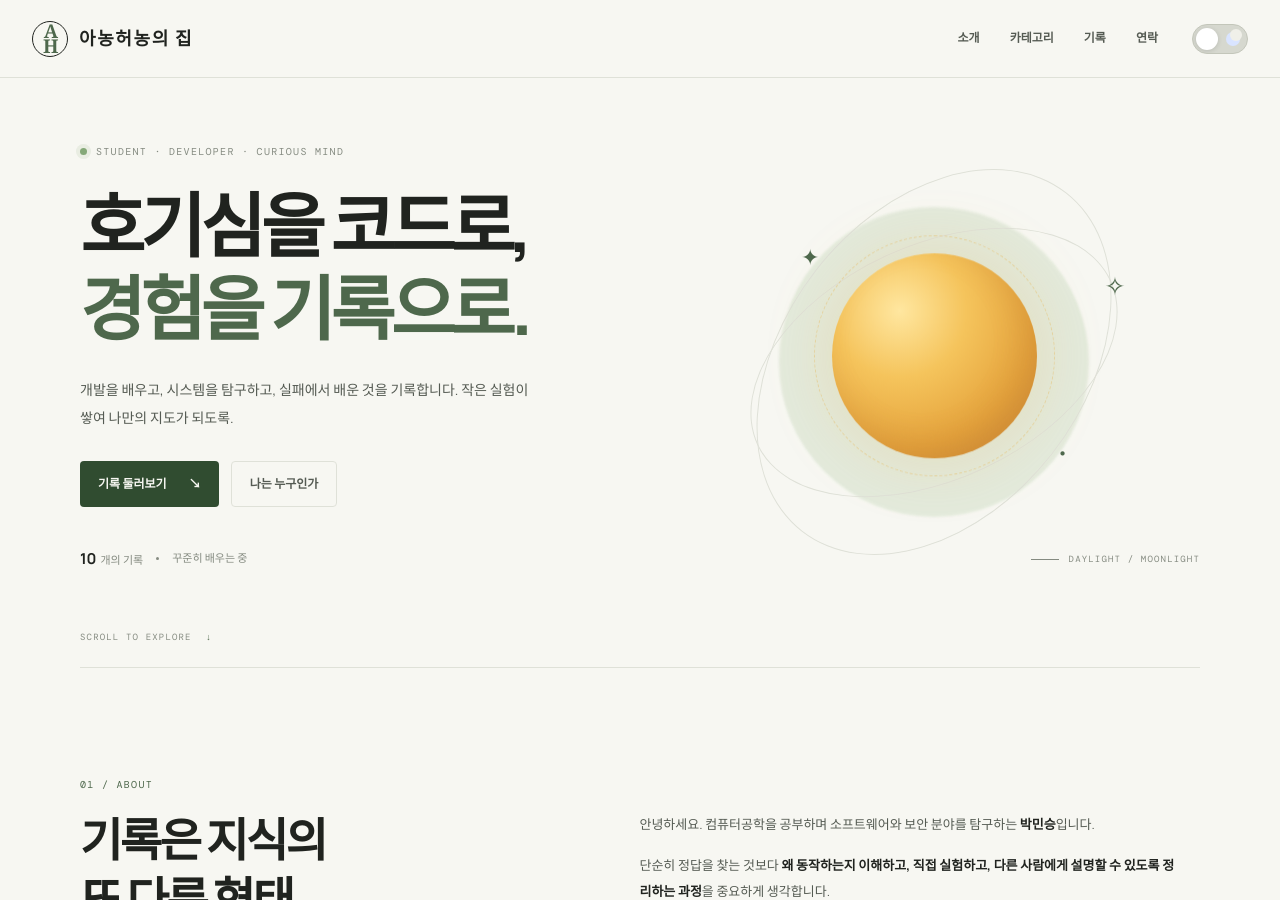
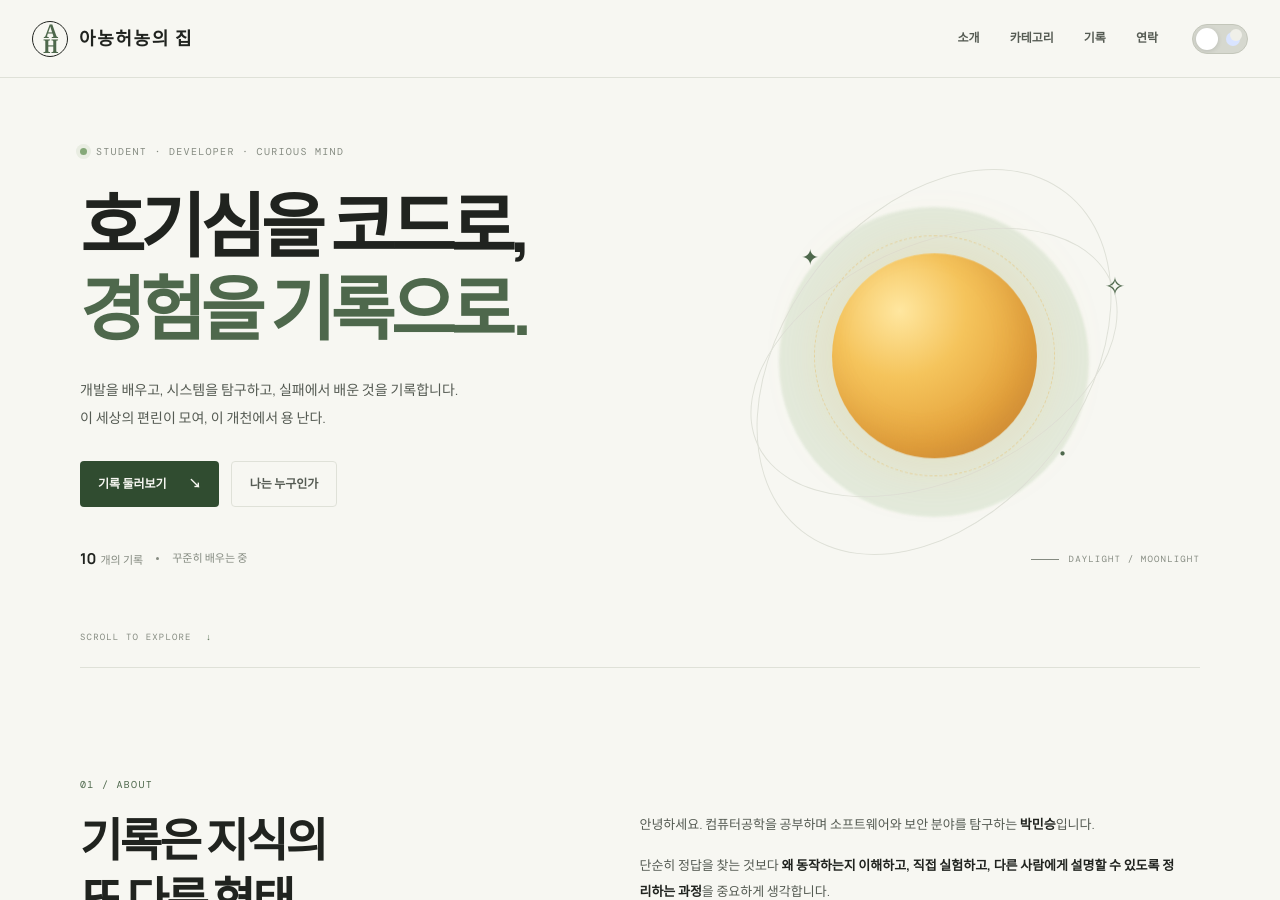
Before and after one commit to pms0602/pms0602.github.io, a Jekyll site: the page built from index.html, in a window 1280 px wide and 900 px high. Built offline with Jekyll 4.4.1, drawn with Linux system fonts in a browser that asks for light colours; some of the changed text lies outside the part shown.

Commit message:
edit detail

```diff
--- a/index.html
+++ b/index.html
@@ -8,7 +8,7 @@ description: 개발과 보안, 배움의 과정을 기록하는 기술 블로그
   <div class="hero-copy">
     <p class="eyebrow"><span class="status-dot"></span> STUDENT · DEVELOPER · CURIOUS MIND</p>
     <h1>호기심을 코드로,<br><span class="gradient-text">경험을 기록으로.</span></h1>
-    <p class="hero-description">개발을 배우고, 시스템을 탐구하고, 실패에서 배운 것을 기록합니다. 작은 실험이 쌓여 나만의 지도가 되도록.</p>
+    <p class="hero-description">개발을 배우고, 시스템을 탐구하고, 실패에서 배운 것을 기록합니다.<br>이 세상의 편린이 모여, 이 개천에서 용 난다.</p>
     <div class="hero-actions">
       <a class="button button-primary" href="#posts">기록 둘러보기 <span aria-hidden="true">↘</span></a>
       <a class="button button-quiet" href="#about">나는 누구인가</a>
@@ -208,8 +208,8 @@ description: 개발과 보안, 배움의 과정을 기록하는 기술 블로그
 
 <section class="category-section section-wrap" id="categories">
   <div class="section-heading">
-    <div><div class="section-kicker">02 / CATEGORIES</div><h2>관심사의 지도<span class="heading-period">.</span></h2></div>
-    <p>여섯 가지 주제로 배움의 흔적을 나눕니다.</p>
+    <div><div class="section-kicker">02 / CATEGORIES</div><h2>관심사<span class="heading-period">.</span></h2></div>
+    <p>여섯 가지의 주제로 배움의 흔적을 나눕니다.</p>
   </div>
   <div class="category-grid">
     <button class="category-card" data-filter="개발" type="button"><span class="category-index">01</span><span class="category-icon">⌘</span><span class="category-title">개발</span><span class="category-desc">Code, projects & engineering</span><span class="category-arrow">↗</span></button>
```
